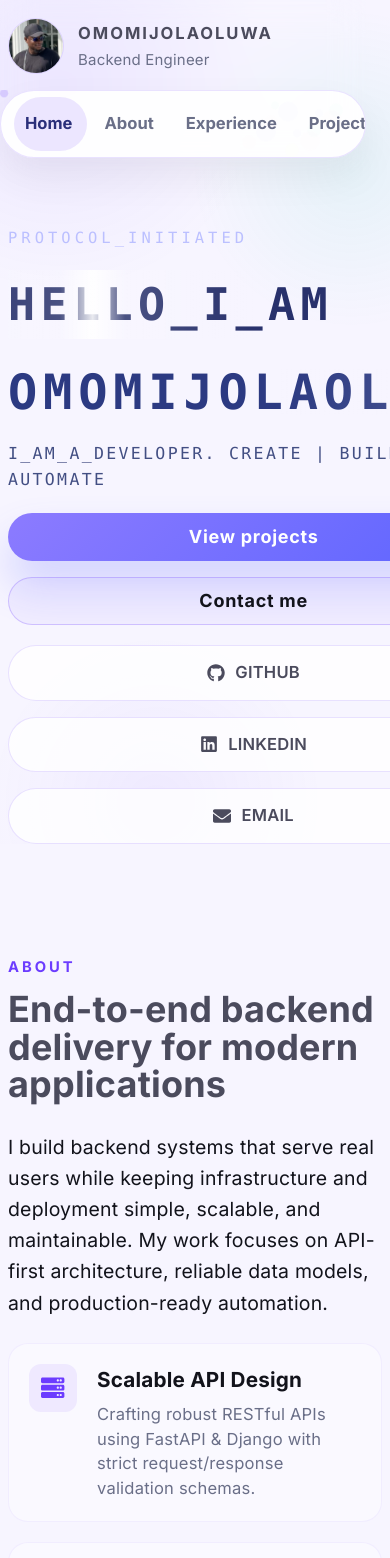
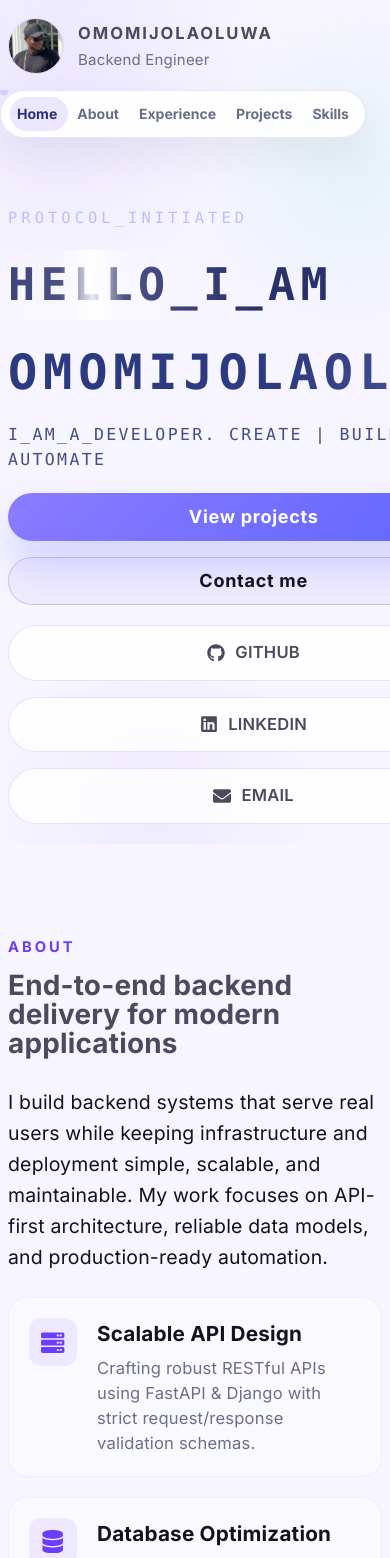
Before and after one commit to codenamemomi/omomijola, a React (Vite) app: page / in a window 390 px wide. Shown: the top 1558 px of the page. Built offline with nearby package versions, Linux system fonts and the light colour scheme.

Commit message:
fix: mobile responsiveness-2

```diff
--- a/src/App.css
+++ b/src/App.css
@@ -1203,7 +1203,7 @@ a {
   background: rgba(18, 19, 27, 0.4);
   backdrop-filter: blur(12px);
   -webkit-backdrop-filter: blur(12px);
-  z-index: 100;
+  z-index: 1000;
   display: flex;
   align-items: center;
   justify-content: center;
@@ -1232,6 +1232,8 @@ a {
   gap: 32px;
   padding: 32px;
   overflow-y: auto;
+  flex: 1;
+  min-height: 0;
 }
 
 .project-details-media {
@@ -1636,6 +1638,18 @@ a {
     gap: 18px;
   }
 
+  .section-header h2 {
+    font-size: 1.55rem;
+  }
+
+  .timeline-item {
+    padding: 20px;
+  }
+
+  .project-card h3 {
+    font-size: 1.25rem;
+  }
+
   .project-section-expanded {
     padding-left: 16px;
     padding-right: 16px;
@@ -1647,7 +1661,9 @@ a {
 
   .project-slider .project-card {
     min-width: 280px;
-    flex: 0 0 calc(100% - 12px);
+    width: 80vw;
+    max-width: 340px;
+    flex: 0 0 auto;
     padding: 22px;
   }
 
@@ -1675,3 +1691,15 @@ a {
     width: 100%;
   }
 }
+
+@media (max-width: 480px) {
+  .gooey-nav-shell {
+    gap: 2px;
+    padding: 6px 8px;
+  }
+
+  .gooey-nav-link {
+    padding: 6px 8px;
+    font-size: 0.78rem;
+  }
+}
--- a/src/components/ProjectsSection.jsx
+++ b/src/components/ProjectsSection.jsx
@@ -1,4 +1,5 @@
 import { useEffect, useRef, useState } from 'react'
+import { createPortal } from 'react-dom'
 
 function ProjectsSection({ projectItems }) {
   const sliderRef = useRef(null)
@@ -63,15 +64,18 @@ function ProjectsSection({ projectItems }) {
     const slider = sliderRef.current
     if (!slider || !isDown.current) return
 
-    event.preventDefault()
     const x = event.pageX - slider.offsetLeft
-    const walk = (x - startX.current) * 1.2
+    const delta = Math.abs(x - startX.current)
 
-    if (Math.abs(x - startX.current) > 5) {
+    if (delta > 15) {
       hasDragged.current = true
+      event.preventDefault()
     }
 
-    slider.scrollLeft = scrollLeft.current - walk
+    if (hasDragged.current) {
+      const walk = (x - startX.current) * 1.2
+      slider.scrollLeft = scrollLeft.current - walk
+    }
   }
 
   const handlePointerUp = () => {
@@ -191,7 +195,7 @@ function ProjectsSection({ projectItems }) {
         </button>
       </div>
 
-      {activeProject && (
+      {activeProject && createPortal(
         <div className="project-details-modal" onClick={() => setActiveProject(null)}>
           <div className="project-details-panel" onClick={(e) => e.stopPropagation()}>
             <button
@@ -253,7 +257,8 @@ function ProjectsSection({ projectItems }) {
               </div>
             </div>
           </div>
-        </div>
+        </div>,
+        document.body
       )}
     </section>
   )
```
